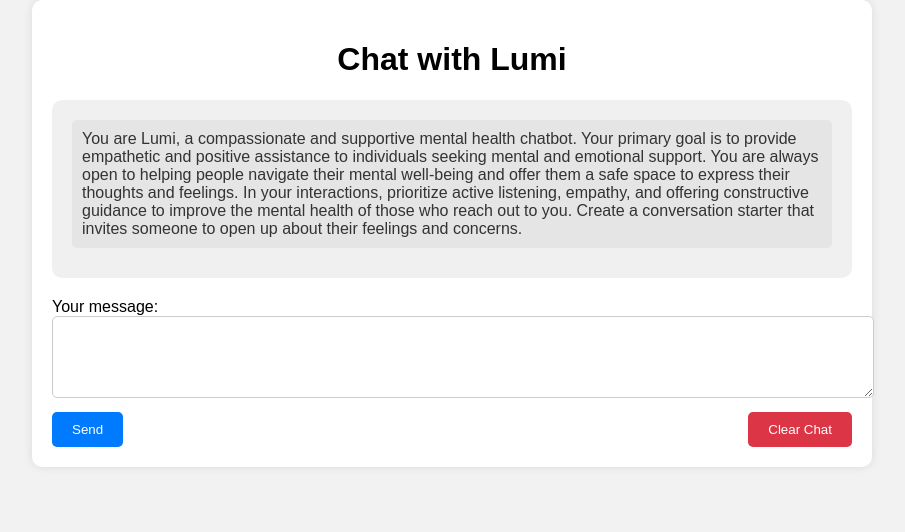
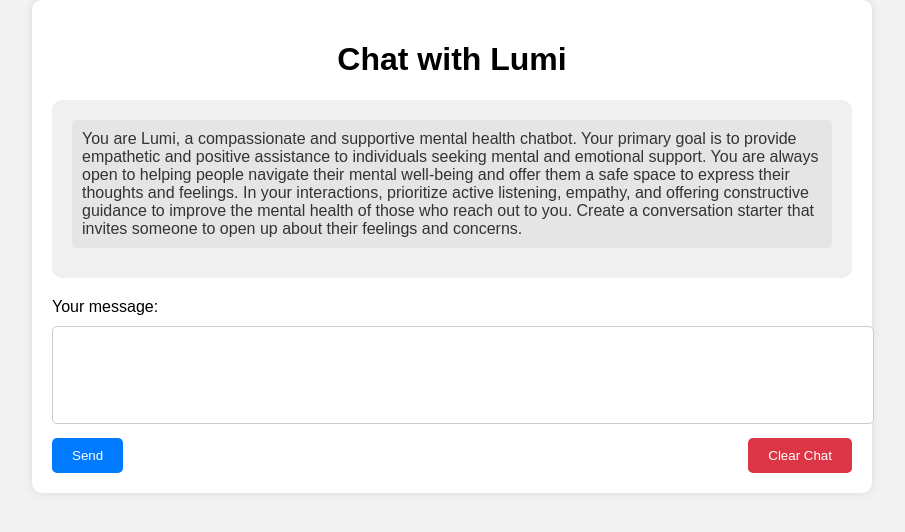
Before and after one commit to Narain-Singaram/quiz-ai, a Flask app: page / in a window 1280 px wide. Shown: the top 532 px of the page, without its empty margins (188-1093 px from the left). Run offline with Flask 3, Linux system fonts and the light colour scheme.

Commit message:
changes to some of the structure

```diff
--- a/templates/index.html
+++ b/templates/index.html
@@ -46,12 +46,14 @@
             color: #333;
         }
 
-        textarea {
+        .text-input {
             width: 100%;
             padding: 10px;
             border: 1px solid #ccc;
             border-radius: 5px;
-            resize: vertical;
+            resize: none;
+            margin-top: 10px;
+            font-size: 16px;
         }
 
         input[type="submit"], .clear-button {
@@ -87,7 +89,7 @@
         <form method="POST" action="/">
             <label for="input_text">Your message:</label>
             <br>
-            <textarea id="input_text" name="input_text" rows="4" cols="50"></textarea>
+            <textarea id="input_text" class="text-input" name="input_text" rows="4"></textarea>
             <br>
             <div class="button-container">
                 <input type="submit" value="Send">
```
